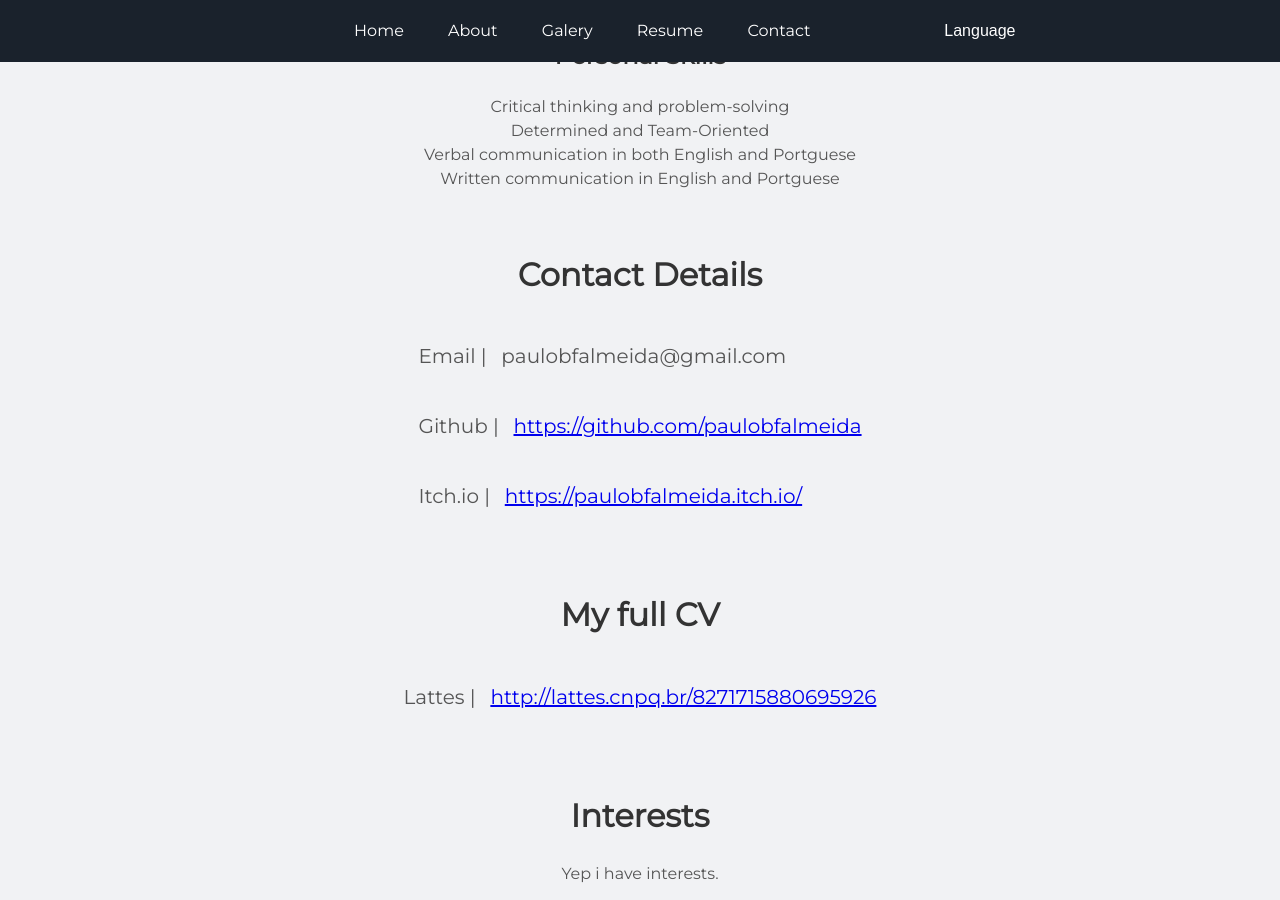
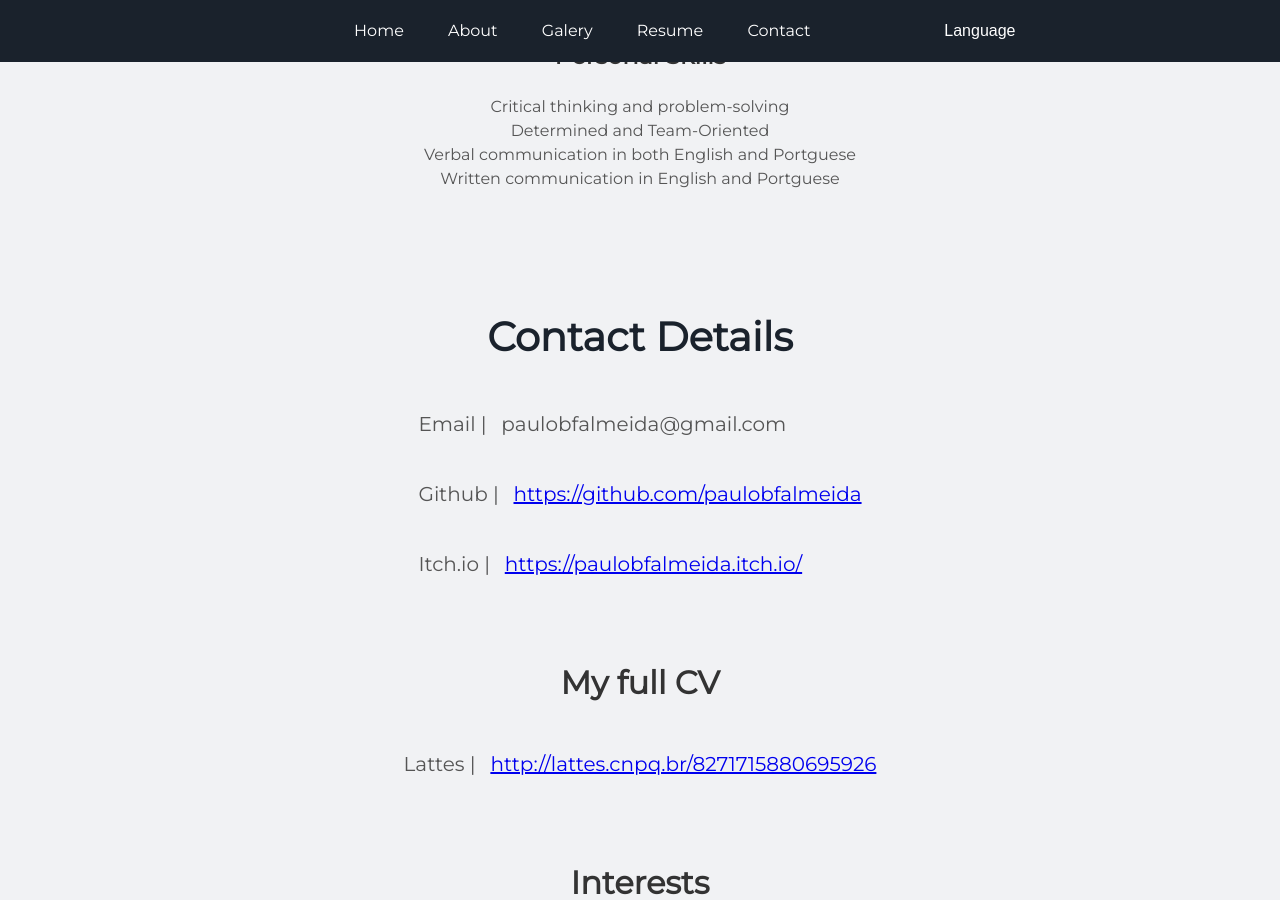
Before and after one commit to pauloBFalmeida/pauloBFalmeida.github.io, a Jekyll site: the page built from en/resume.html, in a window 1280 px wide and 900 px high, scrolled down 392 px. Built offline with Jekyll 4.4.1, drawn with Linux system fonts in a browser that asks for light colours.

```diff
--- a/en/resume.html
+++ b/en/resume.html
@@ -40,7 +40,10 @@ lang: en
 
   <!-- ======== Contact ======== -->
   <section id="contact"></section>
-  <h2> Contact Details </h2>
+  <!-- espace for menu -->
+  <div style="height: 25px;"></div>
+
+  <h1> Contact Details </h1>
 
   <div class="contact-info">
 
```
